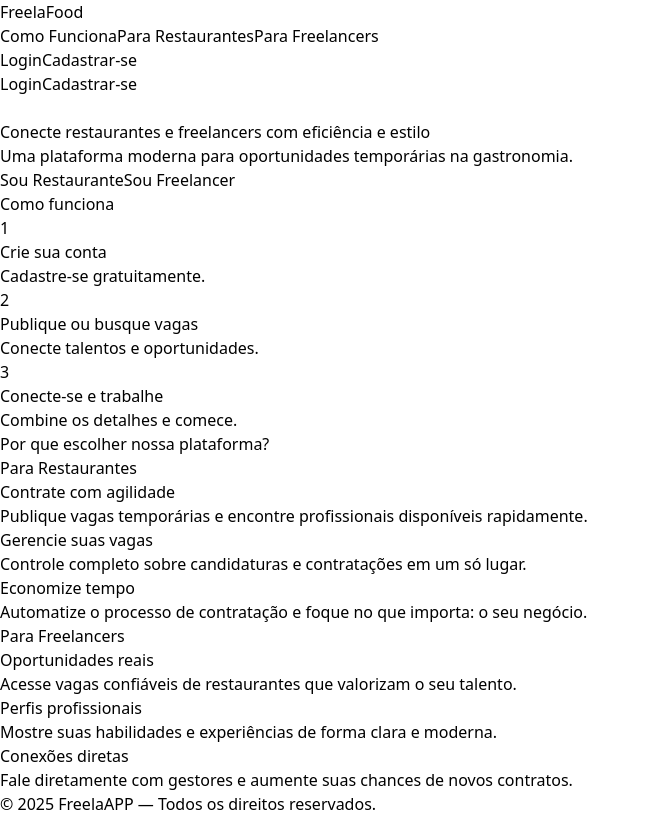
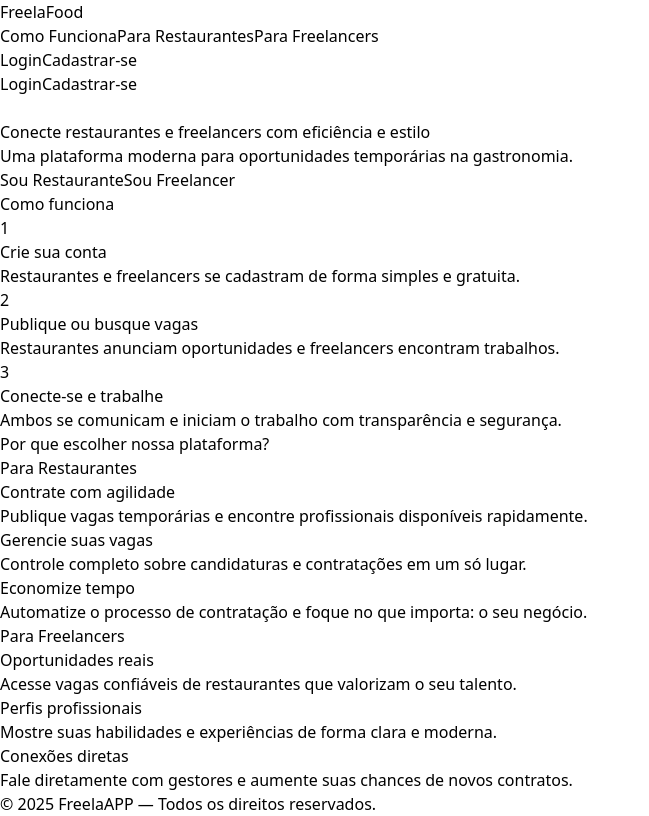
Before and after one commit to joaoluan/freela, a React app in the folder frontend/: page / in a window 1280 px wide. Shown: the whole page, without its empty margins (0-649 px from the left). Built offline with nearby package versions, Linux system fonts and the light colour scheme; the HTML template or start-up script is replaced by a standard one.

Commit message:
falta apenas butons headrs

```diff
--- a/frontend/src/components/Benefits.jsx
+++ b/frontend/src/components/Benefits.jsx
@@ -40,7 +40,6 @@ function Benefits() {
   ]
 
   return (
-    <>
     <section
       id="restaurantes"
       ref={ref}
@@ -102,7 +101,6 @@ function Benefits() {
         </div>
       </div>
     </section>
-    </>
   )
 }
 
--- a/frontend/src/components/Header.jsx
+++ b/frontend/src/components/Header.jsx
@@ -8,22 +8,15 @@ function Header() {
   const toggleMobileMenu = () => setMobileMenuOpen(!mobileMenuOpen)
   const handleLinkClick = () => setMobileMenuOpen(false)
 
+  // Detecta rolagem para aplicar fundo sólido no header
   useEffect(() => {
-    const handleScroll = () => setScrolled(window.scrollY > 20)
+    const handleScroll = () => {
+      setScrolled(window.scrollY > 20)
+    }
+
     window.addEventListener("scroll", handleScroll)
     return () => window.removeEventListener("scroll", handleScroll)
   }, [])
-
-  const linkProps = {
-    smooth: true,
-    duration: 600,
-    offset: -80, // Corrige o deslocamento por causa do header fixo
-    spy: true,
-    activeClass: "active-link",
-    className:
-      "nav-link text-gray-700 dark:text-gray-200 text-lg md:text-base hover:text-teal-600 dark:hover:text-teal-400 transition",
-    onClick: handleLinkClick,
-  }
 
   return (
     <header
@@ -45,13 +38,42 @@ function Header() {
             mobileMenuOpen ? "flex" : "hidden"
           } md:flex flex-col md:flex-row items-center gap-6 absolute md:static top-16 left-0 right-0 bg-white/95 dark:bg-gray-900/95 md:bg-transparent p-6 md:p-0 shadow-lg md:shadow-none rounded-xl md:rounded-none backdrop-blur-md transition-all`}
         >
-          <Link to="como-funciona" {...linkProps}>
+          <Link
+            to="como-funciona"
+            smooth={true}
+            duration={600}
+            offset={-120}
+            spy={true}
+            activeClass="active-link"
+            className="nav-link text-gray-700 dark:text-gray-200 text-lg md:text-base hover:text-teal-600 dark:hover:text-teal-400 transition"
+            onClick={handleLinkClick}
+          >
             Como Funciona
           </Link>
-          <Link to="restaurantes" {...linkProps}>
+
+          <Link
+            to="restaurantes"
+            smooth={true}
+            duration={600}
+            offset={-120}
+            spy={true}
+            activeClass="active-link"
+            className="nav-link text-gray-700 dark:text-gray-200 text-lg md:text-base hover:text-teal-600 dark:hover:text-teal-400 transition"
+            onClick={handleLinkClick}
+          >
             Para Restaurantes
           </Link>
-          <Link to="freelancers" {...linkProps}>
+
+          <Link
+            to="freelancers"
+            smooth={true}
+            duration={600}
+            offset={-120}
+            spy={true}
+            activeClass="active-link"
+            className="nav-link text-gray-700 dark:text-gray-200 text-lg md:text-base hover:text-teal-600 dark:hover:text-teal-400 transition"
+            onClick={handleLinkClick}
+          >
             Para Freelancers
           </Link>
 
@@ -76,7 +98,7 @@ function Header() {
           </button>
         </div>
 
-        {/* Botão Menu Mobile */}
+        {/* Menu Mobile (hambúrguer) */}
         <button
           className="md:hidden flex flex-col gap-1 focus:outline-none"
           onClick={toggleMobileMenu}
--- a/frontend/src/components/HowItWorks.jsx
+++ b/frontend/src/components/HowItWorks.jsx
@@ -4,9 +4,24 @@ function HowItWorks() {
   const [ref, isVisible] = useInView({ threshold: 0.2 })
 
   const steps = [
-    { passo: 1, titulo: "Crie sua conta", descricao: "Cadastre-se gratuitamente." },
-    { passo: 2, titulo: "Publique ou busque vagas", descricao: "Conecte talentos e oportunidades." },
-    { passo: 3, titulo: "Conecte-se e trabalhe", descricao: "Combine os detalhes e comece." },
+    {
+      passo: 1,
+      titulo: "Crie sua conta",
+      descricao:
+        "Restaurantes e freelancers se cadastram de forma simples e gratuita.",
+    },
+    {
+      passo: 2,
+      titulo: "Publique ou busque vagas",
+      descricao:
+        "Restaurantes anunciam oportunidades e freelancers encontram trabalhos.",
+    },
+    {
+      passo: 3,
+      titulo: "Conecte-se e trabalhe",
+      descricao:
+        "Ambos se comunicam e iniciam o trabalho com transparência e segurança.",
+    },
   ]
 
   return (
@@ -35,7 +50,9 @@ function HowItWorks() {
               <h3 className="text-lg font-semibold text-gray-800 dark:text-gray-100 mb-2">
                 {step.titulo}
               </h3>
-              <p className="text-gray-600 dark:text-gray-300">{step.descricao}</p>
+              <p className="text-gray-600 dark:text-gray-300">
+                {step.descricao}
+              </p>
             </div>
           ))}
         </div>
--- a/frontend/src/index.css
+++ b/frontend/src/index.css
@@ -1,6 +1,7 @@
 @tailwind base;
 @tailwind components;
 @tailwind utilities;
+
 html {
   scroll-behavior: smooth;
 }
--- a/frontend/src/pages/Home.jsx
+++ b/frontend/src/pages/Home.jsx
@@ -5,9 +5,17 @@ import Benefits from "../components/Benefits"
 function Home() {
   return (
     <main className="snap-y snap-mandatory snap-always overflow-y-scroll scroll-smooth h-screen bg-gray-50 dark:bg-gray-900">
-      <Hero />
-      <HowItWorks />
-      <Benefits />
+      <section className="snap-start">
+        <Hero />
+      </section>
+
+      <section className="snap-start">
+        <HowItWorks />
+      </section>
+
+      <section className="snap-start">
+        <Benefits />
+      </section>
     </main>
   )
 }
```
Lines whose indentation alone changed are shown as unchanged.
